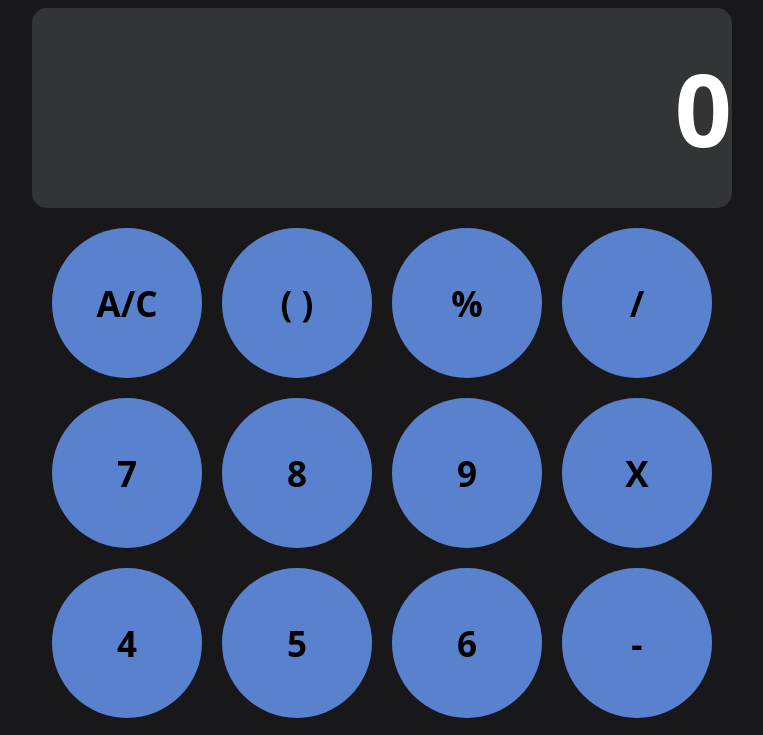
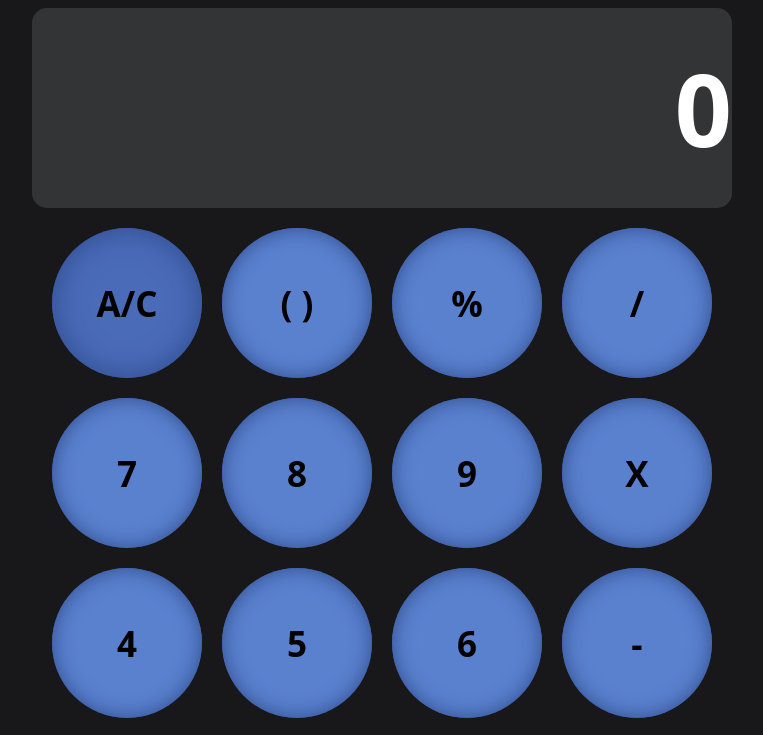
Before and after one commit to ar1234567898/calculator-js, a plain HTML site: page index.html in a window 1280 px wide. In both pictures the pointer is over the element "A/C". Shown: the top 735 px of the page, without its empty margins (258-1021 px from the left). Drawn offline with Linux system fonts and the light colour scheme.

Commit message:
Update styles.css

```diff
--- a/css/styles.css
+++ b/css/styles.css
@@ -50,4 +50,10 @@ body {
 
   background-color: #5a81ce;
   border-radius: 100px;
+  box-shadow: #2f4b8d 0px 0px 20px inset;
 }
+
+.button:hover {
+  background-color: #4a6bb8;
+  box-shadow: #2f4b8d 0px 0px 30px inset;
+}
```
